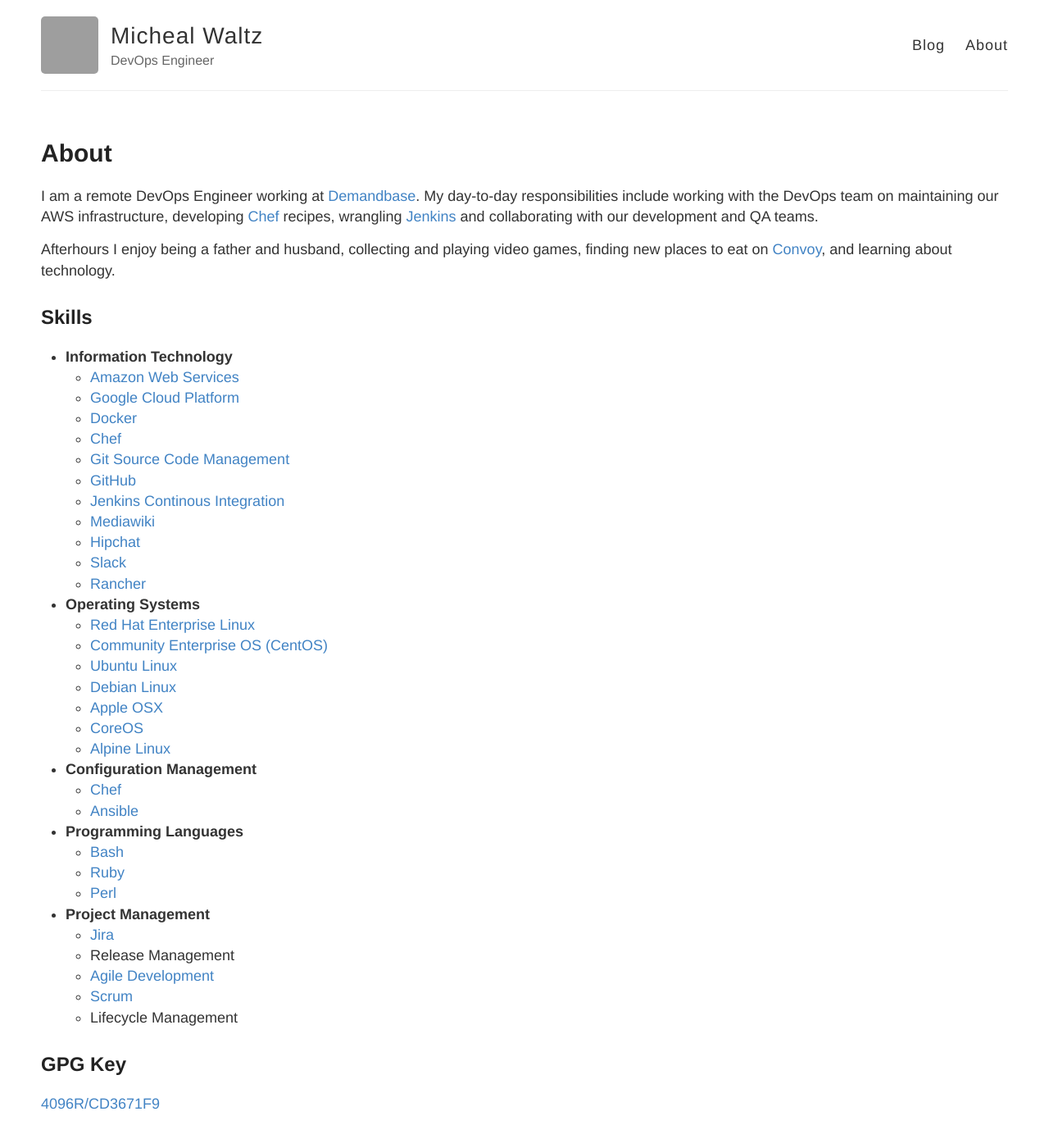
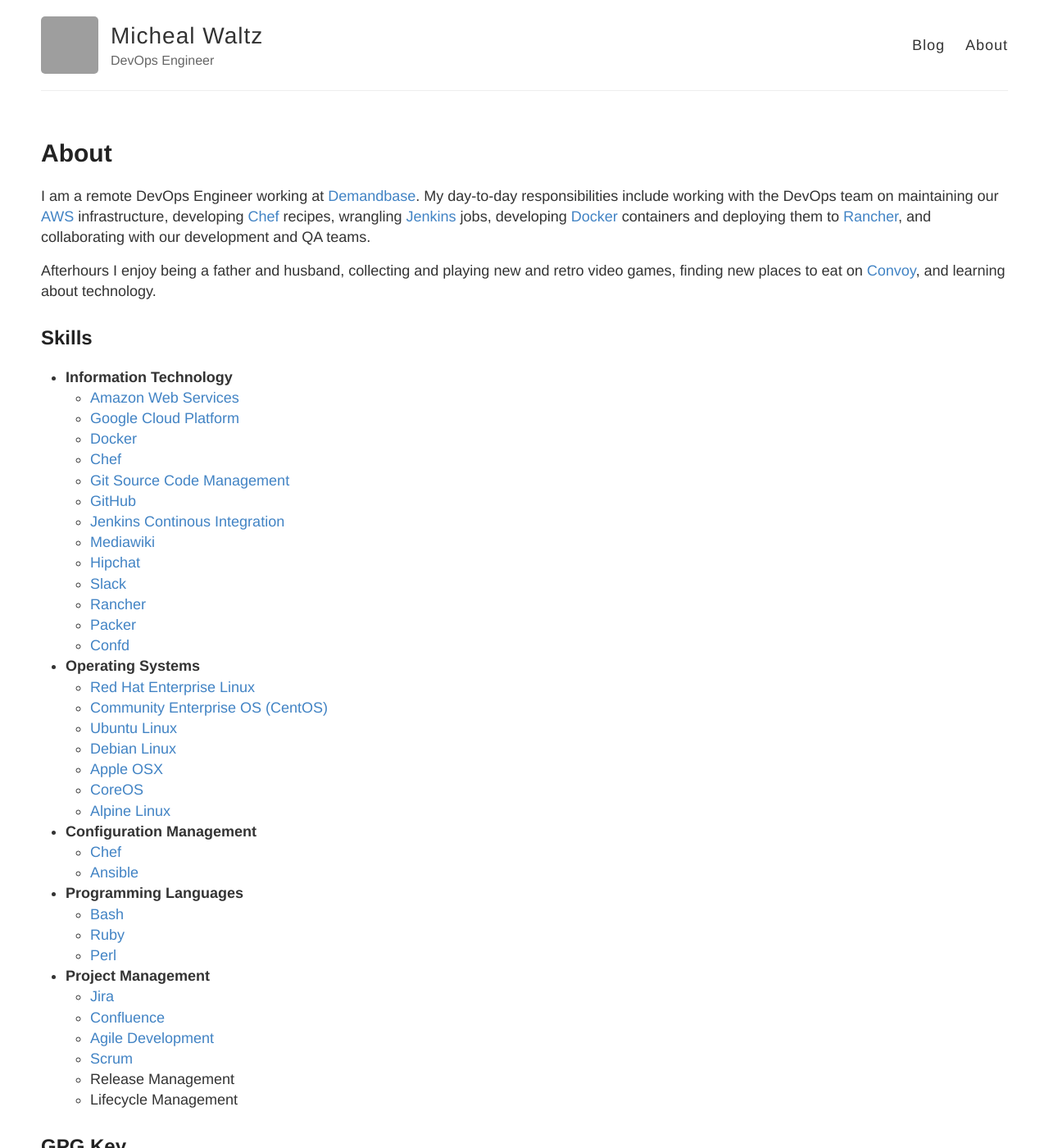
Before and after one commit to ecliptik/ecliptik.github.io, a Jekyll site: the page built from about.md, in a window 1280 px wide and 1400 px high. Shown: the whole window at 82% size. Built offline with Jekyll 4.4.1, drawn with Linux system fonts in a browser that asks for light colours; grey boxes are pictures that could not be loaded.

Commit message:
update about page

```diff
--- a/about.md
+++ b/about.md
@@ -4,9 +4,9 @@
 permalink: /about/
 ---
 
-I am a remote DevOps Engineer working at [Demandbase](https://www.demandbase.com). My day-to-day responsibilities include working with the DevOps team on maintaining our AWS infrastructure, developing [Chef](https://www.chef.io/) recipes, wrangling [Jenkins](https://jenkins-ci.org/) and collaborating with our development and QA teams.
+I am a remote DevOps Engineer working at [Demandbase](https://www.demandbase.com). My day-to-day responsibilities include working with the DevOps team on maintaining our [AWS](https://aws.amazon.com/) infrastructure, developing [Chef](https://www.chef.io/) recipes, wrangling [Jenkins](https://jenkins-ci.org/) jobs, developing [Docker](https://www.docker.com) containers and deploying them to [Rancher](http://rancher.com/), and collaborating with our development and QA teams.
 
-Afterhours I enjoy being a father and husband, collecting and playing video games, finding new places to eat on [Convoy](http://www.convoydistrict.com/eat/), and learning about technology.
+Afterhours I enjoy being a father and husband, collecting and playing new and retro video games, finding new places to eat on [Convoy](http://www.convoydistrict.com/eat/), and learning about technology.
 
 ## Skills
 
@@ -22,6 +22,8 @@
   - [Hipchat](https://www.hipchat.com/)
   - [Slack](https://www.slack.com/)
   - [Rancher](http://rancher.com/)
+  - [Packer](https://www.packer.io/intro/)
+  - [Confd](http://www.confd.io/)
 - **Operating Systems**
   - [Red Hat Enterprise Linux](https://www.redhat.com/en/technologies/linux-platforms/enterprise-linux)
   - [Community Enterprise OS \(CentOS\)](https://www.centos.org/)
@@ -39,9 +41,10 @@
   - [Perl](https://www.perl.org/)
 - **Project Management**
   - [Jira](https://www.atlassian.com/software/jira)
-  - Release Management
+  - [Confluence](https://www.atlassian.com/software/confluence)
   - [Agile Development](http://www.agilemanifesto.org/)
   - [Scrum](https://en.wikipedia.org/wiki/Scrum_(software_development))
+  - Release Management
   - Lifecycle Management
 
 ## GPG Key
```
